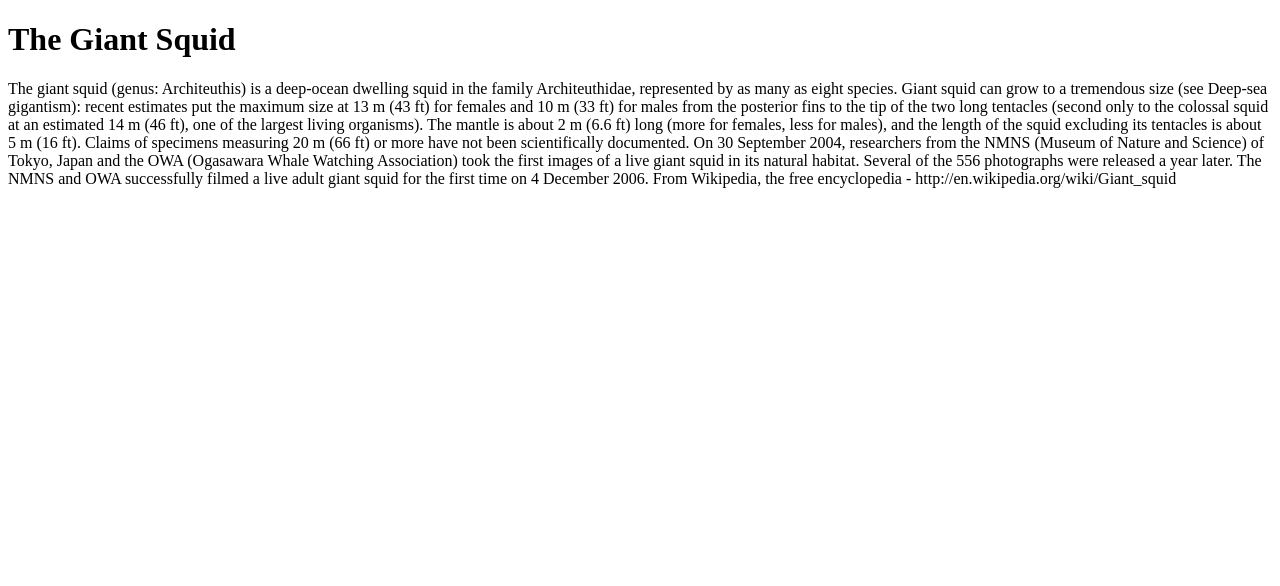
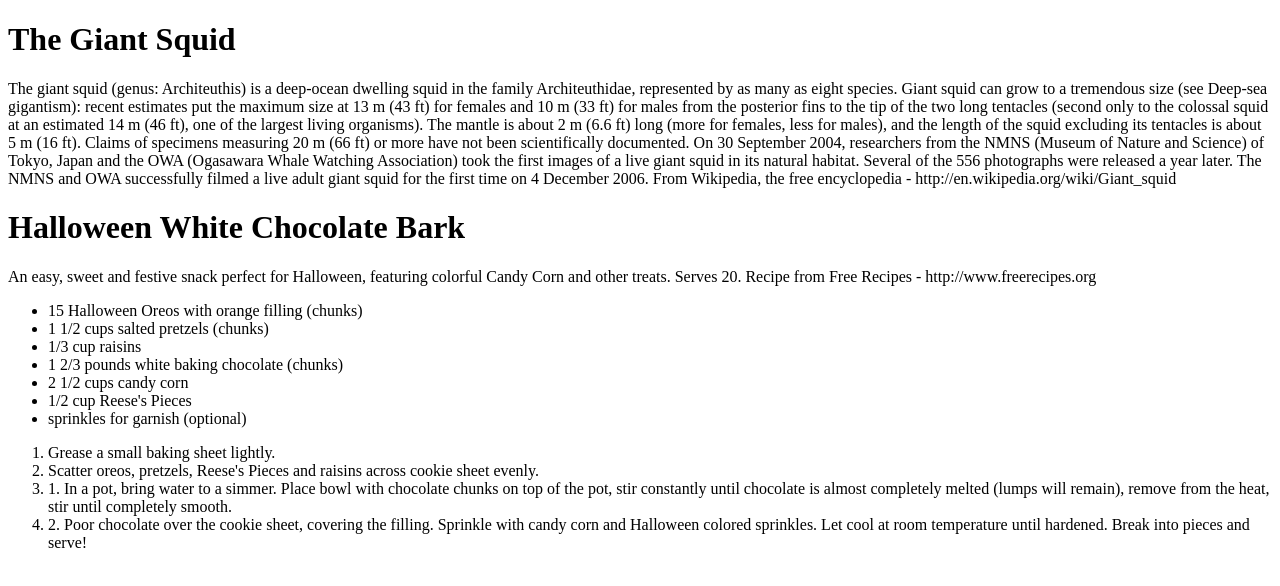
Before and after one commit to DMonroe08/dws1, a plain HTML site: page Week1/Assess Activity/text.html in a window 1280 px wide. Drawn offline with Linux system fonts and the light colour scheme.

Commit message:
added list items to text.html

```diff
--- a/Week1/Assess Activity/text.html
+++ b/Week1/Assess Activity/text.html
@@ -13,5 +13,28 @@ On 30 September 2004, researchers from the NMNS (Museum of Nature and Science) o
 
 From Wikipedia, the free encyclopedia - http://en.wikipedia.org/wiki/Giant_squid</p>
 
+		<h1>Halloween White Chocolate Bark</h1>
+		<p>An easy, sweet and festive snack perfect for Halloween, featuring colorful Candy Corn and other treats. Serves 20.
+
+Recipe from Free Recipes - http://www.freerecipes.org</p>
+			<div id = "ingredients">
+				<ul>
+					<li> 15 Halloween Oreos with orange filling (chunks)</li>
+					<li>1 1/2 cups salted pretzels (chunks)</li>
+					<li>1/3 cup raisins</li>
+					<li>1 2/3 pounds white baking chocolate (chunks)</li>
+					<li>2 1/2 cups candy corn</li>
+					<li>1/2 cup Reese's Pieces</li>
+					<li>sprinkles for garnish (optional)</li>
+				</ul>
+			<div id = "instructions">
+				<ol>
+					<li>Grease a small baking sheet lightly.</li>
+					<li>Scatter oreos, pretzels, Reese's Pieces and raisins across cookie sheet evenly.</li>
+					<li>1. In a pot, bring water to a simmer. Place bowl with chocolate chunks on top of the pot, stir constantly until chocolate is almost completely melted (lumps will remain), remove from the heat, stir until completely smooth.</li>
+					<li>2. Poor chocolate over the cookie sheet, covering the filling. Sprinkle with candy corn and Halloween colored sprinkles. Let cool at room temperature until hardened. Break into pieces and serve!</li>
+
+
+
 	</body>
 </html>
```
